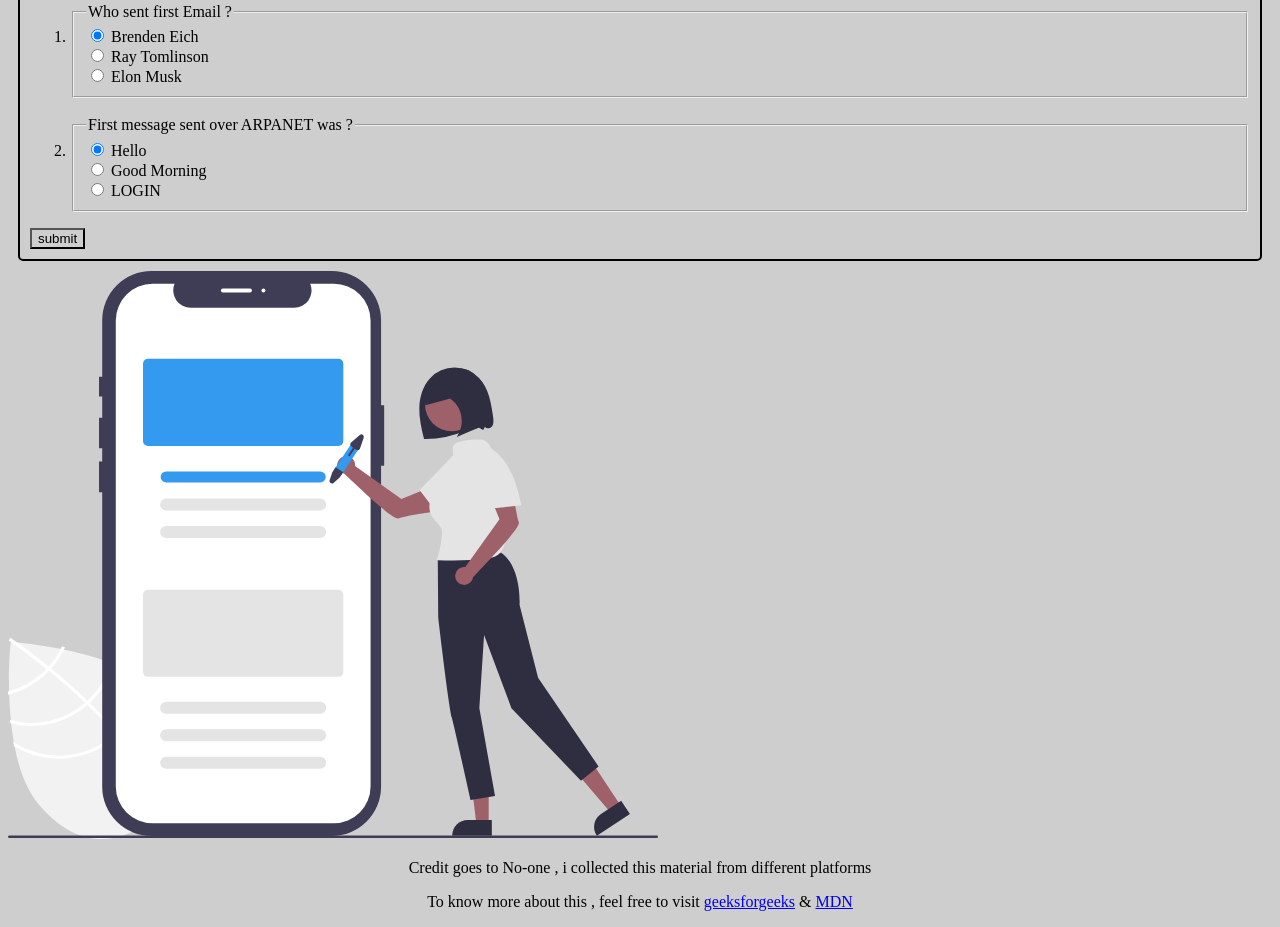
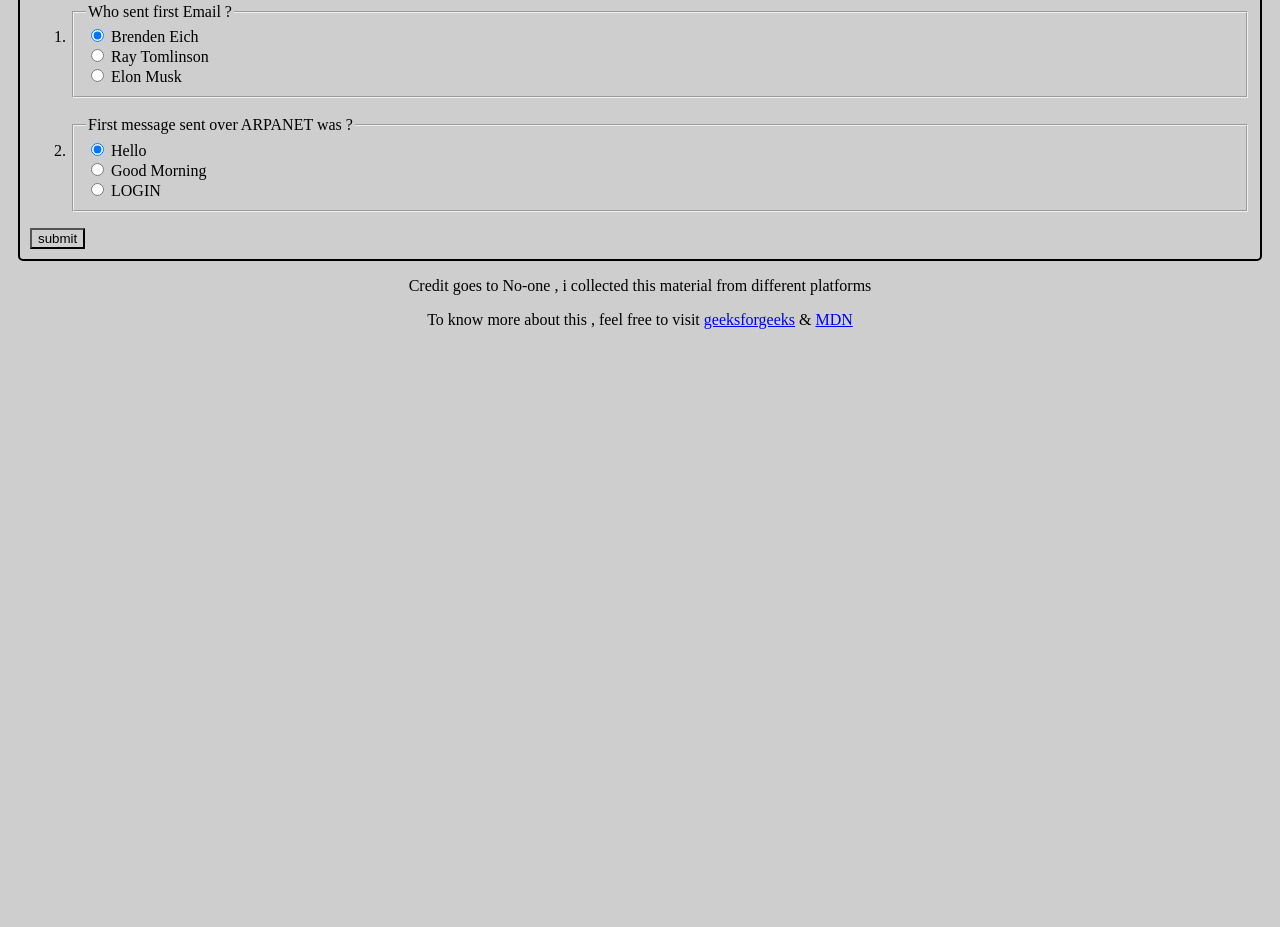
Before and after one commit to IsamirMalik/HTML-CSS, a plain HTML site: page Evaluations/Module3-first-sprint/index.html in a window 1280 px wide. Shown: the part 3089-4016 px from the top of the page. After the commit the page ends 3434 px from the top, so only its background shows below. Drawn offline with Linux system fonts and the light colour scheme.

Commit message:
undo the image added

```diff
--- a/Evaluations/Module3-first-sprint/index.html
+++ b/Evaluations/Module3-first-sprint/index.html
@@ -168,7 +168,7 @@
         <input type="submit" value="submit">
     </form>
 
-    <img src="./images/undraw_mobile-posts_kc42.svg" alt="">
+
 
     <footer>
 
```
